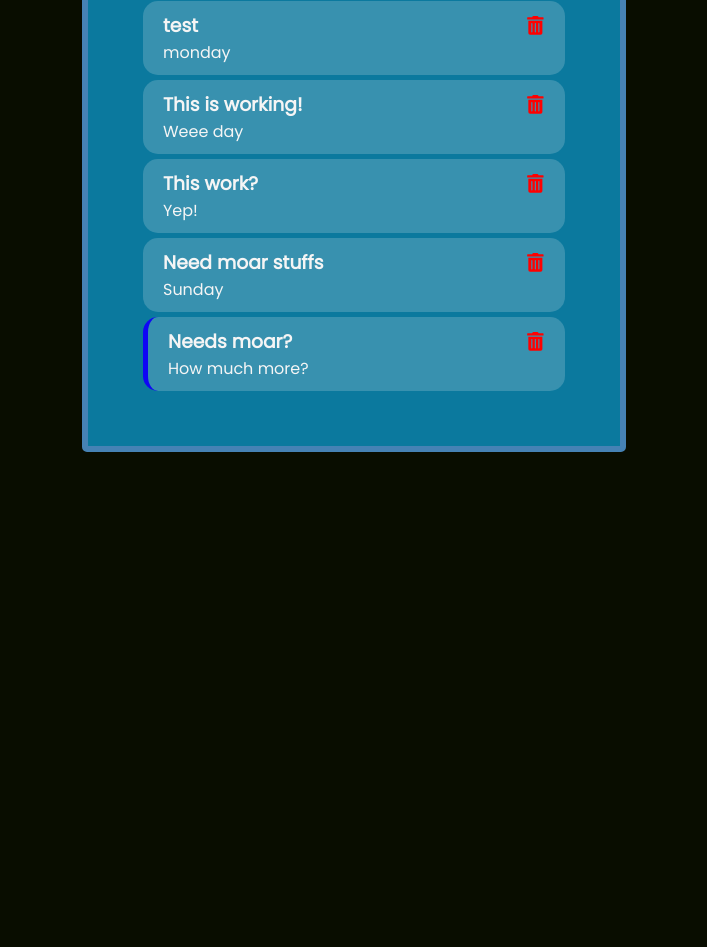
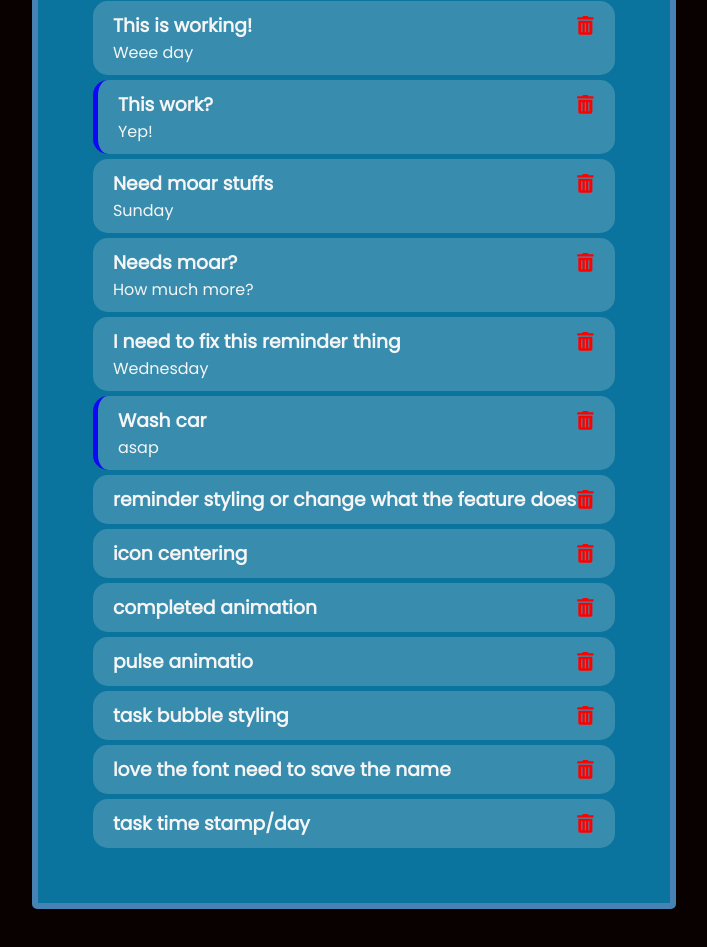
Before and after one commit to Layloe/tracker_react, a React (Create React App) app: page / in a window 1280 px wide. Shown: the part 463-1410 px from the top of the page, without its empty margins (286-993 px from the left). Before the commit the page ends 1073 px from the top, so only its background shows below. Built offline with nearby package versions, Linux system fonts and the light colour scheme; data requests are answered from the project's data file.

Commit message:
brain storming improvments

```diff
--- a/db.json
+++ b/db.json
@@ -1,12 +1,5 @@
 {
   "tasks": [
-    {
-      "id": "1",
-      "text": "test",
-      "other": "no-show",
-      "day": "monday",
-      "reminder": false
-    },
     {
       "id": "9b63",
       "text": "This is working!",
@@ -17,7 +10,7 @@
       "id": "38e1",
       "text": "This work?",
       "day": "Yep!",
-      "reminder": false
+      "reminder": true
     },
     {
       "id": "8789",
@@ -29,7 +22,61 @@
       "id": "a499",
       "text": "Needs moar?",
       "day": "How much more?",
+      "reminder": false
+    },
+    {
+      "id": "358e",
+      "text": "I need to fix this reminder thing",
+      "day": "Wednesday ",
+      "reminder": false
+    },
+    {
+      "id": "0294",
+      "text": "Wash car",
+      "day": "asap",
       "reminder": true
+    },
+    {
+      "id": "291f",
+      "text": "reminder styling or change what the feature does",
+      "day": "",
+      "reminder": false
+    },
+    {
+      "id": "1863",
+      "text": "icon centering",
+      "day": "",
+      "reminder": false
+    },
+    {
+      "id": "d389",
+      "text": "completed animation",
+      "day": "",
+      "reminder": false
+    },
+    {
+      "id": "c2ef",
+      "text": "pulse animatio",
+      "day": "",
+      "reminder": false
+    },
+    {
+      "id": "312f",
+      "text": "task bubble styling ",
+      "day": "",
+      "reminder": false
+    },
+    {
+      "id": "75d4",
+      "text": "love the font need to save the name",
+      "day": "",
+      "reminder": false
+    },
+    {
+      "id": "a4e1",
+      "text": "task time stamp/day ",
+      "day": "",
+      "reminder": false
     }
   ]
 }
--- a/src/components/AddTask.js
+++ b/src/components/AddTask.js
@@ -36,7 +36,7 @@ const AddTask = ({onAdd}) => {
             type="text"
             placeholder="Add Day & Time"
             value = {day}
-            color="black"
+
             onChange={(e) => setDay(e.target.value)}
             />
         </div>
--- a/src/components/Header.js
+++ b/src/components/Header.js
@@ -8,7 +8,7 @@ const Header = ({ title, onAdd, showAdd }) => {
         <h1>Task Tracker</h1>
         <h2>Let's get it!</h2>
         <Button
-        color= {showAdd ? 'red' : 'green'}
+        color= {showAdd ? 'red' : 'blue'}
         text= {showAdd ? 'Close' : 'Add'}
         onClick = {onAdd}
         />
--- a/src/components/Task.js
+++ b/src/components/Task.js
@@ -7,7 +7,8 @@ const Task = ({task, onDelete, onToggle}) => {
         <h3>{task.text}{' '}
            <FaTrashAlt
            style={{color: 'red',
-           cursor: 'pointer' }}
+           cursor: 'pointer'
+          }}
            onClick={() => onDelete(task.id)}
            /></h3>
         <p>{task.day}</p>
--- a/src/index.css
+++ b/src/index.css
@@ -37,7 +37,7 @@ a{
 
 /* sources https://unsplash.com/photos/c9OCWLka764 */
 body {
-  background: #090d00;
+  background: #090000;
   font-family: 'Poppins', sans-serif;
   display: flex;
   align-items: center;
@@ -103,6 +103,7 @@ body {
   cursor: pointer;
   user-select: none;
   border-radius:15px;
+  align-items: center
 }
 
 .task.reminder {
```
